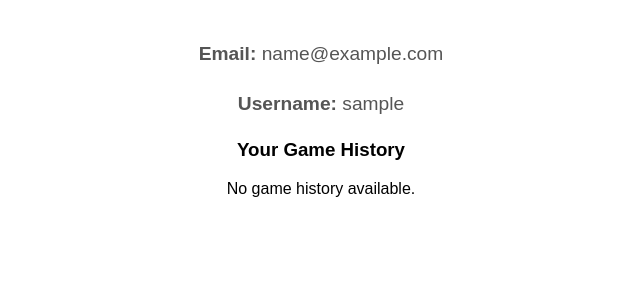
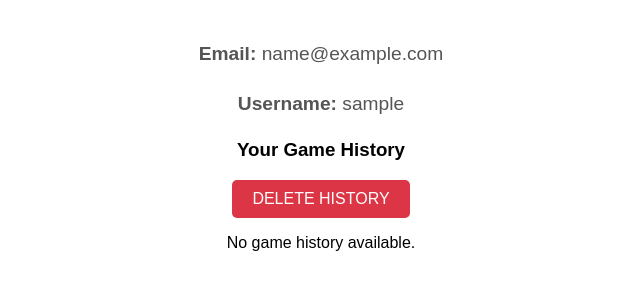
Before and after one commit to fabilier228/slot-machine-app, a Flask app: template app/templates/profile.html in a window 1280 px wide. Shown: the part 459-759 px from the top of the page, without its empty margins (319-959 px from the left). Run offline with Flask 3, Linux system fonts and the light colour scheme; the template is opened without the code that fills it, so the values that code supplies are empty; the visitor is signed in with stand-in values (Sample User, id 1).

Commit message:
Update - profile page updated

```diff
--- a/app/templates/profile.html
+++ b/app/templates/profile.html
@@ -21,6 +21,7 @@
 
         <!-- Game History Section -->
         <h3>Your Game History</h3>
+        <div><button id="delete-history">Delete History</button></div>
         {% if game_history %}
             <table class="history-table">
                 <thead>
```
